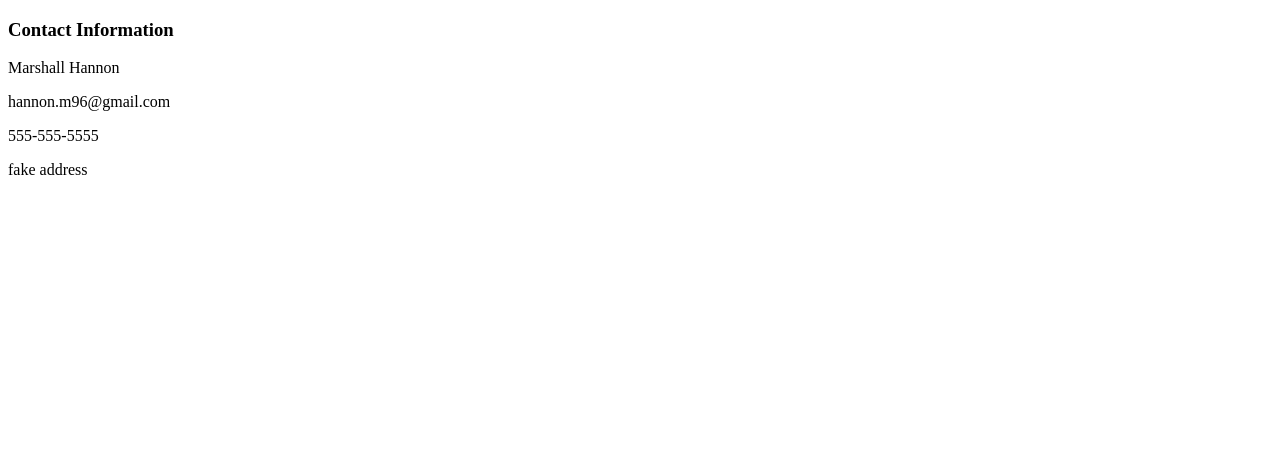
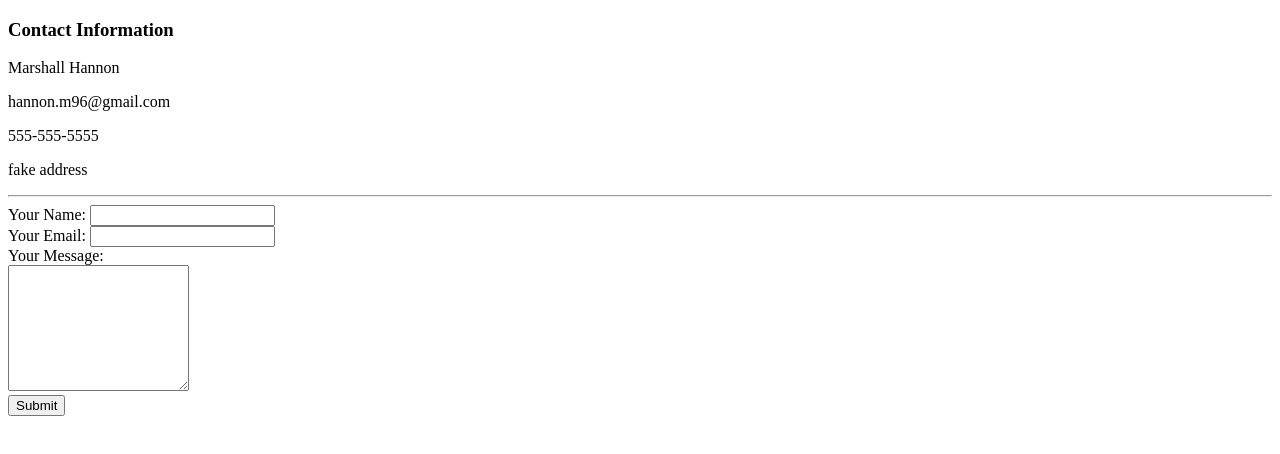
Before and after one commit to Hannonm96/cv, a plain HTML site: page contact.html in a window 1280 px wide. Drawn offline with Linux system fonts and the light colour scheme.

Commit message:
Add a form to Contact Page

```diff
--- a/contact.html
+++ b/contact.html
@@ -10,5 +10,19 @@
     <p>hannon.m96@gmail.com</p>
     <p>555-555-5555</p>
     <p>fake address</p>
+    <hr />
+    <form action="<a href="mailto:joe@example.com" method="post" enctype="text/plain">
+      <label for="yourName">Your Name:</label>
+      <input type="text" name="yourName" value="">
+      <br>
+      <label for="yourEmail">Your Email:</label>
+      <input type="email" name="yourEmail" value="">
+      <br>
+      <label for="yourMessage">Your Message:</label>
+      <br>
+      <textarea name="yourMessage" rows="8" cols="20"></textarea>
+      <br>
+      <input type="submit" name="Submit">
+    </form>
   </body>
 </html>
```
